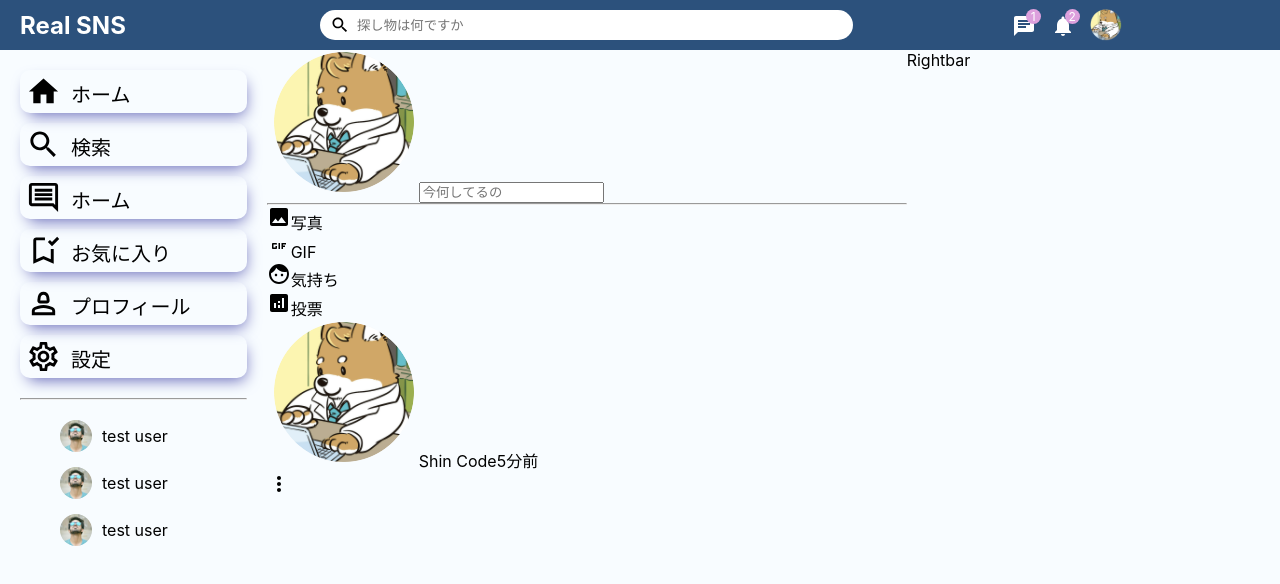
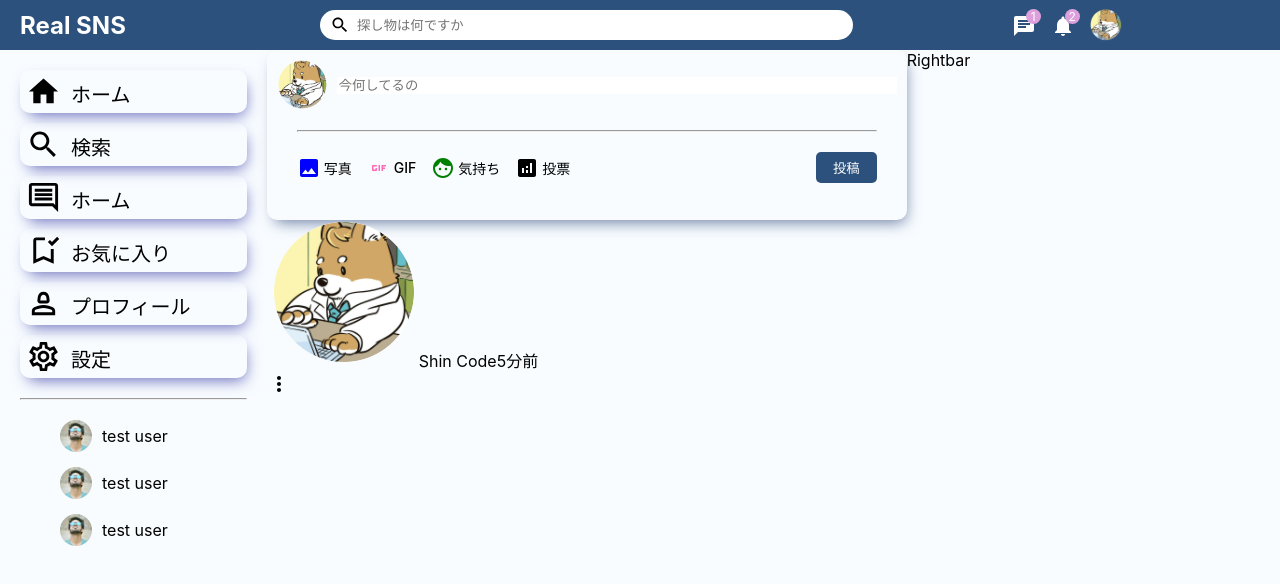
Before and after one commit to atuhon/real-sns, a React (Create React App) app in the folder React/real-sns-front/: page / in a window 1280 px wide. Shown: the top 584 px of the page. Built offline with nearby package versions, Linux system fonts and the light colour scheme.

Commit message:
14日分

```diff
--- /dev/null
+++ b/React/real-sns-front/src/components/share/Share.css
@@ -0,0 +1,77 @@
+/* 投稿部分 */
+.share{
+    width: 100%;
+    height: 170px;
+    box-shadow: 3px 7px 15px -5px #65789f;
+    border-radius: 10px;
+}
+.shareWrapper{
+    padding: 10px;
+}
+.shareTop{
+    display: flex;
+    align-items: center;
+}
+/* width: 50px; height: 50px; にすると border-radius: 50%;で丸くなる*/
+.shareProfileImg{
+    width: 50px;
+    height: 50px;
+    object-fit: cover;
+    border-radius: 50%;
+    margin-right: 10px;
+}
+.shareInput{
+    border:none;
+    width: 100%;
+}
+
+/*
+outline: none;
+フォーカスが当たった際に黒い線が出ないようにする
+*/
+.shareInput:focus{
+ outline: none;
+}
+.shareHr{
+    margin: 20px;
+}
+/* justify-content: space-between;⇒オプション群（className="shareOptions）と投稿ボタン（className="shareButtons"）の要素間を分ける */
+.shareButtons{
+    display: flex;
+    align-items: center;
+    justify-content: space-between;
+}
+.shareButton{
+    display: flex;
+    align-items: center;
+}
+/* オプション全体を横に揃える */
+.shareOptions{
+    display: flex;
+    margin-left: 20px;
+}
+/* アイコンの大きさと位置の調整 */
+.shareOption{
+    display: flex;
+    align-items: center;
+    margin-right: 15px;
+    cursor: pointer;
+}
+.ImageIcon{
+    margin-right: 3px;
+}
+/*  font-weight: 550;⇒フォントを濃くする */
+.shareOptionText{
+    font-size: 14px;
+    font-weight: 550;
+}
+/*  */
+.shareButton{
+    border: none;
+    padding: 6px 17px;
+    background-color: #2c517c;
+    border-radius: 5px;
+    color: white;
+    cursor: pointer;
+    margin-right: 20px;
+}
--- a/React/real-sns-front/src/components/share/Share.jsx
+++ b/React/real-sns-front/src/components/share/Share.jsx
@@ -3,6 +3,8 @@
 import GifIcon from '@mui/icons-material/Gif';
 import FaceIcon from '@mui/icons-material/Face';
 import AnalyticsIcon from '@mui/icons-material/Analytics';
+import '../share/Share.css';
+
 
 
 
@@ -11,22 +13,23 @@
     <div className="share">
         <div className="shareWrapper">
             <div className="shareTop">
-                <img src='/assets/person/1.jpeg' alt="" />
+                <img src='/assets/person/1.jpeg' alt="" className='shareProfileImg' />
                 <input type="text" className='shareInput' placeholder='今何してるの'/>
             </div>
             <hr className='shareHr'/>
             <div className="shareButtons">
               <div className="shareOptions">
                 <div className="shareOption">
-                  <ImageIcon className='ImageIcon'/>
+                  {/* htmlColor='blue'⇒色を変更できる */}
+                  <ImageIcon className='ImageIcon' htmlColor='blue'/>
                   <span className='shareOptionText'>写真</span>
                 </div>
                 <div className="shareOption">
-                  < GifIcon className='ImageIcon'/>
+                  < GifIcon className='ImageIcon' htmlColor='hotpink'/>
                   <span className='shareOptionText'>GIF</span>
                 </div>
                 <div className="shareOption">
-                  <FaceIcon className='ImageIcon'/>
+                  <FaceIcon className='ImageIcon' htmlColor='green'/>
                   <span className='shareOptionText'>気持ち</span>
                 </div>
                 <div className="shareOption">
@@ -34,10 +37,7 @@
                   <span className='shareOptionText'>投票</span>
                 </div>
               </div>
-            </div>
-
-            <div className="shareButtons">
-
+              <button className="shareButton">投稿</button>
             </div>
         </div>
     </div>
--- a/React/real-sns-front/src/components/sidebar/Sidebar.css
+++ b/React/real-sns-front/src/components/sidebar/Sidebar.css
@@ -27,6 +27,7 @@
 
 box-shadow: 3px 7px 15px -5px #6568b8;
 border-radius: 10px;
+transition: all 0.3s;
   /*box-shadowジェネレータで生成*/
 
 }
```
